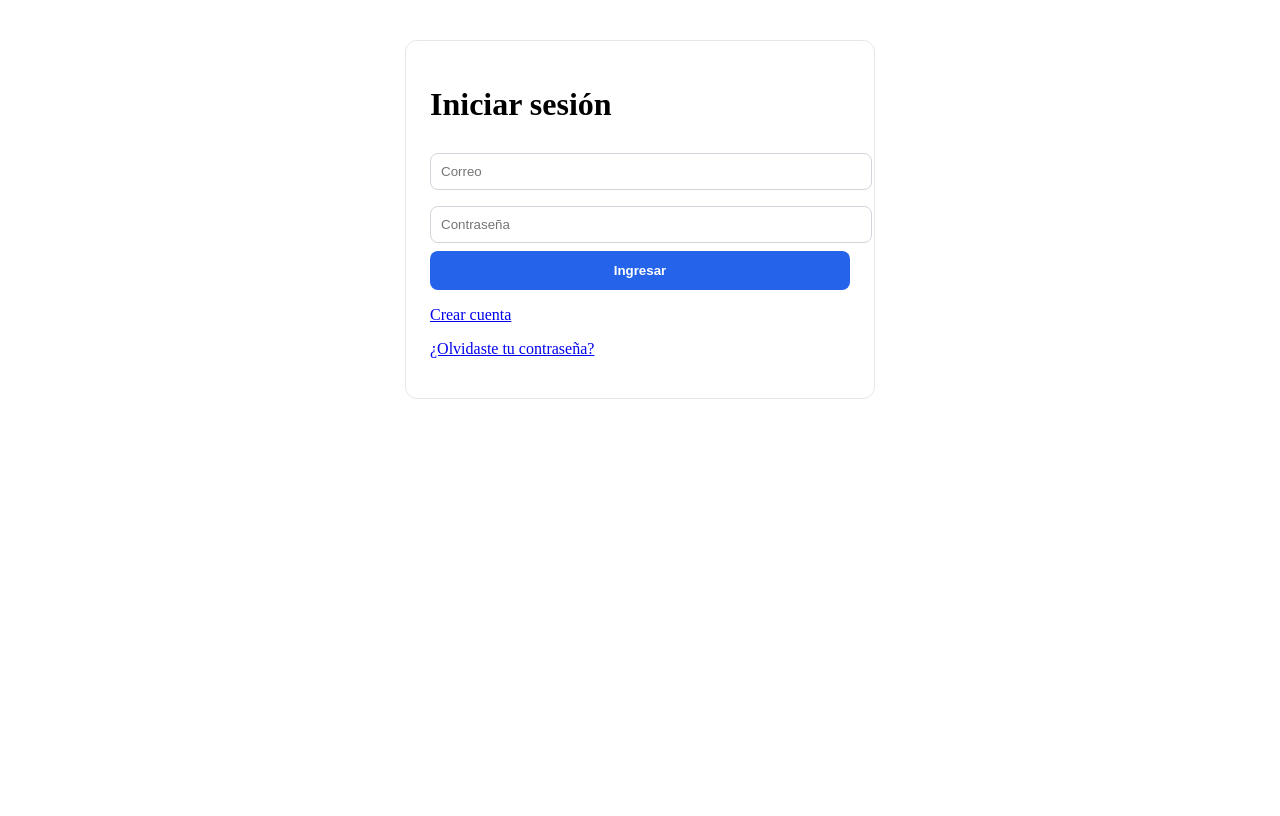
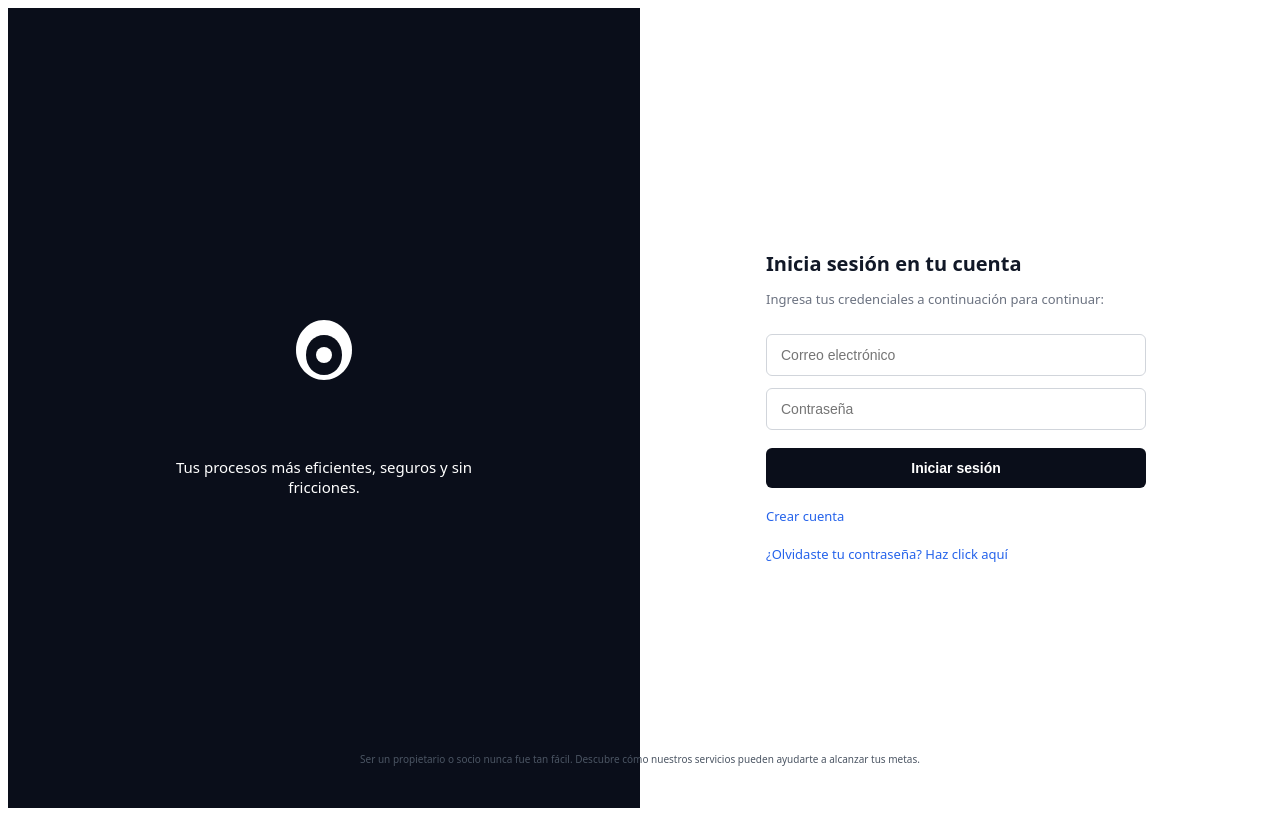
Before and after one commit to barbox11/SISTEMA-COMPLETO-DE-AUTENTICACI-N, a React (Vite) app in the folder frontend/: page /login in a window 1280 px wide. Built offline with nearby package versions, Linux system fonts and the light colour scheme; no server answers.

Commit message:
redisena login con layout dividido oscuro/claro

```diff
--- a/frontend/src/pages/paginas.jsx
+++ b/frontend/src/pages/paginas.jsx
@@ -10,10 +10,25 @@ import {
 } from '../services/authService.js';
 import { actualizarPerfil as actualizarPerfilApi } from '../services/userService.js';
 
-// NOTA: estilos mínimos inline. Integra aquí tu diseño cuando lo tengas.
-const caja = { maxWidth: 420, margin: '40px auto', padding: 24, border: '1px solid #e5e7eb', borderRadius: 12 };
-const input = { width: '100%', padding: 10, margin: '8px 0', borderRadius: 8, border: '1px solid #d1d5db' };
-const boton = { width: '100%', padding: 12, borderRadius: 8, border: 0, background: '#2563eb', color: '#fff', fontWeight: 'bold', cursor: 'pointer' };
+const logoSvg = (
+  <svg width="120" height="120" viewBox="0 0 120 120" fill="none" xmlns="http://www.w3.org/2000/svg">
+    <path d="M60 15C45 15 32 28 32 45C32 62 45 75 60 75C75 75 88 62 88 45C88 28 75 15 60 15Z" fill="white"/>
+    <path d="M60 30C50 30 42 38 42 50C42 62 50 70 60 70C70 70 78 62 78 50C78 38 70 30 60 30Z" fill="#0a0e1a"/>
+    <circle cx="60" cy="50" r="8" fill="white"/>
+  </svg>
+);
+
+const layoutSplit = { display: 'flex', minHeight: '100vh', fontFamily: 'system-ui, -apple-system, sans-serif' };
+const panelIzq = { flex: 1, background: '#0a0e1a', display: 'flex', flexDirection: 'column', alignItems: 'center', justifyContent: 'center', padding: 40, color: 'white' };
+const panelDer = { flex: 1, background: '#ffffff', display: 'flex', alignItems: 'center', justifyContent: 'center', padding: 40 };
+const caja = { width: '100%', maxWidth: 380 };
+const input = { width: '100%', padding: '12px 14px', margin: '6px 0', borderRadius: 6, border: '1px solid #d1d5db', fontSize: 14, boxSizing: 'border-box' };
+const boton = { width: '100%', padding: 12, borderRadius: 6, border: 0, background: '#0a0e1a', color: '#fff', fontWeight: 600, cursor: 'pointer', fontSize: 14, marginTop: 12 };
+const link = { color: '#2563eb', textDecoration: 'none', fontSize: 13 };
+const titulo = { fontSize: 20, fontWeight: 700, marginBottom: 4, color: '#111827' };
+const subtitulo = { fontSize: 13, color: '#6b7280', marginBottom: 20 };
+const tagline = { marginTop: 32, fontSize: 15, fontWeight: 500, textAlign: 'center', maxWidth: 320 };
+const legal = { position: 'absolute', bottom: 24, left: 40, right: 40, fontSize: 10, color: '#4b5563', textAlign: 'center' };
 
 export function PaginaRegistro() {
   const navegar = useNavigate();
@@ -76,17 +91,27 @@ export function PaginaLogin() {
   }
 
   return (
-    <main style={caja}>
-      <h1>Iniciar sesión</h1>
-      <form onSubmit={enviar}>
-        <input style={input} type="email" placeholder="Correo" value={correo} onChange={(e) => setCorreo(e.target.value)} required />
-        <input style={input} type="password" placeholder="Contraseña" value={password} onChange={(e) => setPassword(e.target.value)} required />
-        {error ? <p style={{ color: '#dc2626' }}>{error}</p> : null}
-        <button style={boton} disabled={cargando}>{cargando ? 'Ingresando…' : 'Ingresar'}</button>
-      </form>
-      <p><Link to="/registro">Crear cuenta</Link></p>
-      <p><Link to="/recuperar-password">¿Olvidaste tu contraseña?</Link></p>
-    </main>
+    <div style={layoutSplit}>
+      <div style={panelIzq}>
+        {logoSvg}
+        <p style={tagline}>Tus procesos más eficientes, seguros y sin fricciones.</p>
+        <p style={legal}>Ser un propietario o socio nunca fue tan fácil. Descubre cómo nuestros servicios pueden ayudarte a alcanzar tus metas.</p>
+      </div>
+      <div style={panelDer}>
+        <div style={caja}>
+          <h1 style={titulo}>Inicia sesión en tu cuenta</h1>
+          <p style={subtitulo}>Ingresa tus credenciales a continuación para continuar:</p>
+          <form onSubmit={enviar}>
+            <input style={input} type="email" placeholder="Correo electrónico" value={correo} onChange={(e) => setCorreo(e.target.value)} required />
+            <input style={input} type="password" placeholder="Contraseña" value={password} onChange={(e) => setPassword(e.target.value)} required />
+            {error ? <p style={{ color: '#dc2626', fontSize: 13 }}>{error}</p> : null}
+            <button style={boton} disabled={cargando}>{cargando ? 'Ingresando…' : 'Iniciar sesión'}</button>
+          </form>
+          <p style={{ marginTop: 16 }}><Link style={link} to="/registro">Crear cuenta</Link></p>
+          <p><Link style={link} to="/recuperar-password">¿Olvidaste tu contraseña? Haz click aquí</Link></p>
+        </div>
+      </div>
+    </div>
   );
 }
 
```
